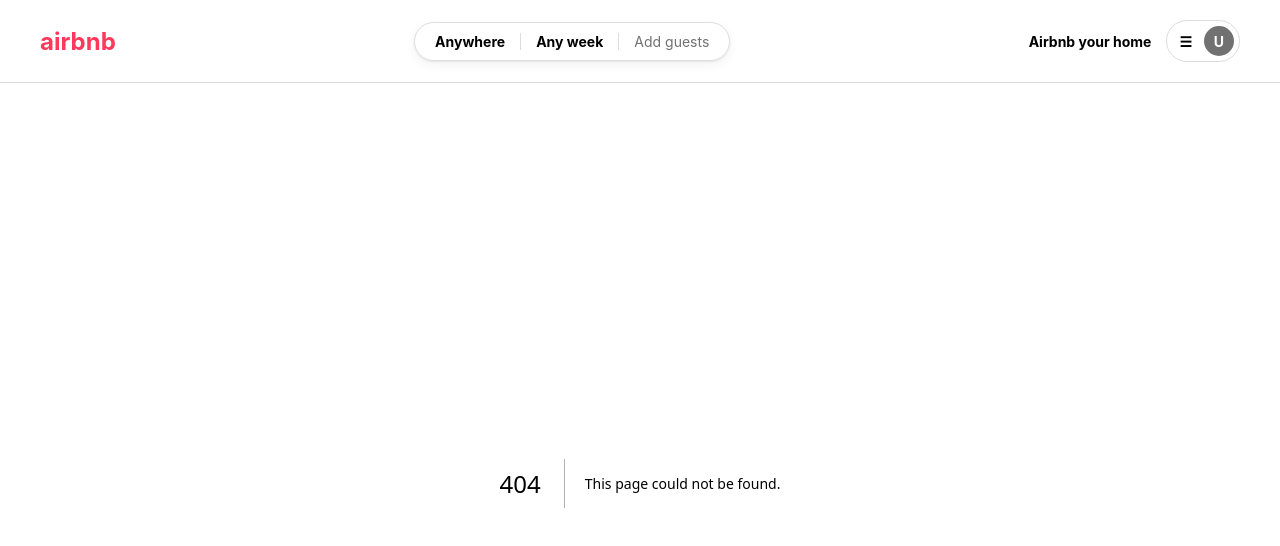
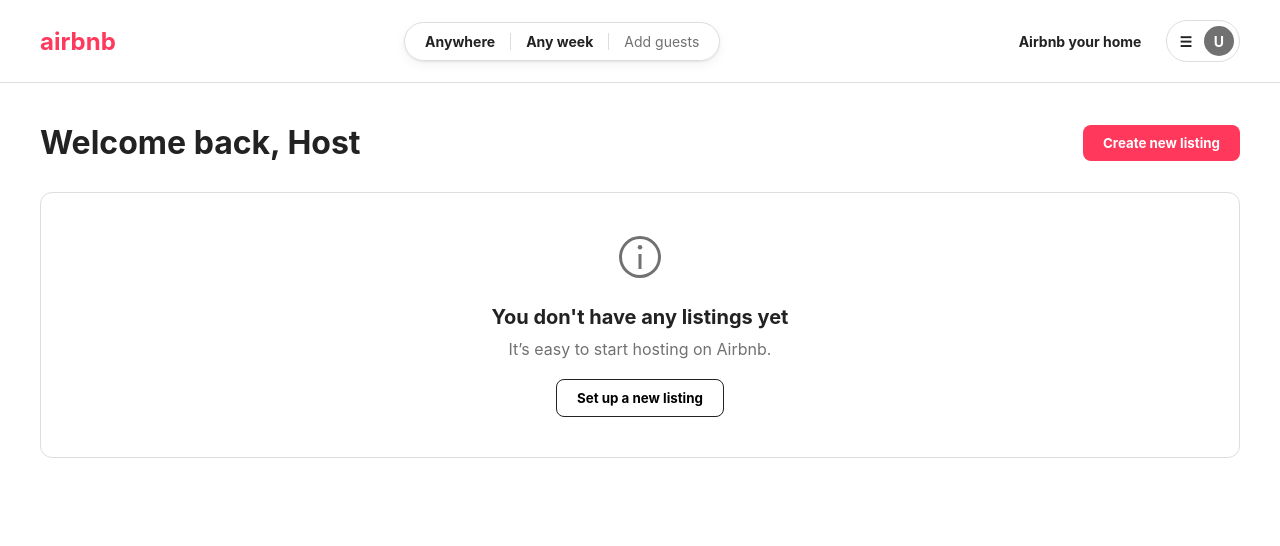
Before and after one commit to ViratMalviya/Airbnb-Web-App, a Next.js app in the folder frontend/: page /host in a window 1280 px wide. Before the commit this address had no page. Shown: the top 546 px of the page. Built offline with nearby package versions, Linux system fonts and the light colour scheme.

Commit message:
Fix backend imports, add host route, make header interactable

```diff
--- /dev/null
+++ b/frontend/src/app/host/page.tsx
@@ -0,0 +1,29 @@
+import Link from 'next/link';
+
+export default function HostDashboard() {
+  return (
+    <div className="container" style={{ marginTop: '40px', paddingBottom: '60px' }}>
+      <div style={{ display: 'flex', justifyContent: 'space-between', alignItems: 'center', marginBottom: '30px' }}>
+        <h1 style={{ fontSize: '32px' }}>Welcome back, Host</h1>
+        <button style={{ padding: '10px 20px', borderRadius: '8px', backgroundColor: 'var(--primary)', color: 'white', fontWeight: 'bold' }}>
+          Create new listing
+        </button>
+      </div>
+
+      <div style={{ border: '1px solid var(--border-color)', borderRadius: '12px', padding: '40px', textAlign: 'center' }}>
+        <div style={{ marginBottom: '20px' }}>
+          <svg width="48" height="48" viewBox="0 0 32 32" fill="var(--text-light)" style={{ display: 'inline-block' }}>
+            <path d="M16 2a14 14 0 1 0 14 14A14.016 14.016 0 0 0 16 2zm0 26a12 12 0 1 1 12-12 12.014 12.014 0 0 1-12 12z"></path>
+            <path d="M16 8a1.5 1.5 0 1 0 1.5 1.5A1.5 1.5 0 0 0 16 8z"></path>
+            <path d="M17 14h-2v10h2z"></path>
+          </svg>
+        </div>
+        <h2 style={{ fontSize: '20px', marginBottom: '10px' }}>You don't have any listings yet</h2>
+        <p style={{ color: 'var(--text-light)', marginBottom: '20px' }}>It’s easy to start hosting on Airbnb.</p>
+        <button style={{ padding: '10px 20px', borderRadius: '8px', border: '1px solid var(--text-dark)', fontWeight: 'bold' }}>
+          Set up a new listing
+        </button>
+      </div>
+    </div>
+  );
+}
--- a/frontend/src/components/Header.tsx
+++ b/frontend/src/components/Header.tsx
@@ -1,22 +1,65 @@
+'use client';
 import Link from 'next/link';
+import { useState } from 'react';
 
 export default function Header() {
+  const [isSearchOpen, setIsSearchOpen] = useState(false);
+  const [guests, setGuests] = useState(0);
+
   return (
     <header style={{ borderBottom: '1px solid var(--border-color)', padding: '20px 0', position: 'sticky', top: 0, backgroundColor: 'white', zIndex: 100 }}>
       <div className="container" style={{ display: 'flex', justifyContent: 'space-between', alignItems: 'center' }}>
         <Link href="/" style={{ color: 'var(--primary)', fontWeight: 'bold', fontSize: '24px' }}>
           airbnb
         </Link>
-        <div style={{ display: 'flex', gap: '20px', alignItems: 'center' }}>
-          <div style={{ border: '1px solid var(--border-color)', borderRadius: '24px', padding: '10px 20px', boxShadow: '0 1px 2px rgba(0,0,0,0.08), 0 4px 12px rgba(0,0,0,0.05)', display: 'flex', gap: '15px', fontWeight: 'bold', fontSize: '14px' }}>
+        <div style={{ position: 'relative' }}>
+          <div
+            onClick={() => setIsSearchOpen(!isSearchOpen)}
+            style={{ border: '1px solid var(--border-color)', borderRadius: '24px', padding: '10px 20px', boxShadow: '0 1px 2px rgba(0,0,0,0.08), 0 4px 12px rgba(0,0,0,0.05)', display: 'flex', gap: '15px', fontWeight: 'bold', fontSize: '14px', cursor: 'pointer', transition: 'box-shadow 0.2s' }}
+            onMouseOver={(e) => e.currentTarget.style.boxShadow = '0 2px 4px rgba(0,0,0,0.18)'}
+            onMouseOut={(e) => e.currentTarget.style.boxShadow = '0 1px 2px rgba(0,0,0,0.08), 0 4px 12px rgba(0,0,0,0.05)'}
+          >
             <span>Anywhere</span>
             <span style={{ borderLeft: '1px solid var(--border-color)', paddingLeft: '15px' }}>Any week</span>
-            <span style={{ borderLeft: '1px solid var(--border-color)', paddingLeft: '15px', color: 'var(--text-light)', fontWeight: 'normal' }}>Add guests</span>
+            <span style={{ borderLeft: '1px solid var(--border-color)', paddingLeft: '15px', color: guests > 0 ? 'var(--text-dark)' : 'var(--text-light)', fontWeight: guests > 0 ? 'bold' : 'normal' }}>
+              {guests > 0 ? `${guests} guest${guests > 1 ? 's' : ''}` : 'Add guests'}
+            </span>
           </div>
+
+          {isSearchOpen && (
+            <div style={{ position: 'absolute', top: '50px', left: '50%', transform: 'translateX(-50%)', backgroundColor: 'white', border: '1px solid var(--border-color)', borderRadius: '16px', padding: '20px', width: '300px', boxShadow: '0 10px 25px rgba(0,0,0,0.1)', zIndex: 200 }}>
+              <div style={{ marginBottom: '15px' }}>
+                <div style={{ fontSize: '12px', fontWeight: 'bold', marginBottom: '5px' }}>Where</div>
+                <input type="text" placeholder="Search destinations" style={{ width: '100%', padding: '10px', borderRadius: '8px', border: '1px solid var(--border-color)', outline: 'none' }} />
+              </div>
+              <div style={{ marginBottom: '15px' }}>
+                <div style={{ fontSize: '12px', fontWeight: 'bold', marginBottom: '5px' }}>Who</div>
+                <div style={{ display: 'flex', justifyContent: 'space-between', alignItems: 'center' }}>
+                  <span>Guests</span>
+                  <div style={{ display: 'flex', alignItems: 'center', gap: '15px' }}>
+                    <button onClick={() => setGuests(Math.max(0, guests - 1))} style={{ width: '30px', height: '30px', borderRadius: '50%', border: '1px solid var(--border-color)', display: 'flex', alignItems: 'center', justifyContent: 'center' }}>-</button>
+                    <span>{guests}</span>
+                    <button onClick={() => setGuests(guests + 1)} style={{ width: '30px', height: '30px', borderRadius: '50%', border: '1px solid var(--border-color)', display: 'flex', alignItems: 'center', justifyContent: 'center' }}>+</button>
+                  </div>
+                </div>
+              </div>
+              <button
+                onClick={() => setIsSearchOpen(false)}
+                style={{ width: '100%', padding: '10px', borderRadius: '8px', backgroundColor: 'var(--primary)', color: 'white', fontWeight: 'bold' }}>
+                Search
+              </button>
+            </div>
+          )}
         </div>
         <div style={{ display: 'flex', gap: '15px', alignItems: 'center', fontSize: '14px', fontWeight: 'bold' }}>
-          <Link href="/host">Airbnb your home</Link>
-          <div style={{ border: '1px solid var(--border-color)', borderRadius: '21px', padding: '5px 5px 5px 12px', display: 'flex', alignItems: 'center', gap: '12px' }}>
+          <Link href="/host" style={{ padding: '10px', borderRadius: '21px' }}
+             onMouseOver={(e) => e.currentTarget.style.backgroundColor = 'var(--card-hover)'}
+             onMouseOut={(e) => e.currentTarget.style.backgroundColor = 'transparent'}>
+            Airbnb your home
+          </Link>
+          <div style={{ border: '1px solid var(--border-color)', borderRadius: '21px', padding: '5px 5px 5px 12px', display: 'flex', alignItems: 'center', gap: '12px', cursor: 'pointer' }}
+             onMouseOver={(e) => e.currentTarget.style.boxShadow = '0 2px 4px rgba(0,0,0,0.18)'}
+             onMouseOut={(e) => e.currentTarget.style.boxShadow = 'none'}>
             <span>☰</span>
             <div style={{ backgroundColor: 'var(--text-light)', color: 'white', borderRadius: '50%', width: '30px', height: '30px', display: 'flex', alignItems: 'center', justifyContent: 'center' }}>U</div>
           </div>
```
Also changed, not shown: 2 other files (tests, documents, lock files or other folders).
